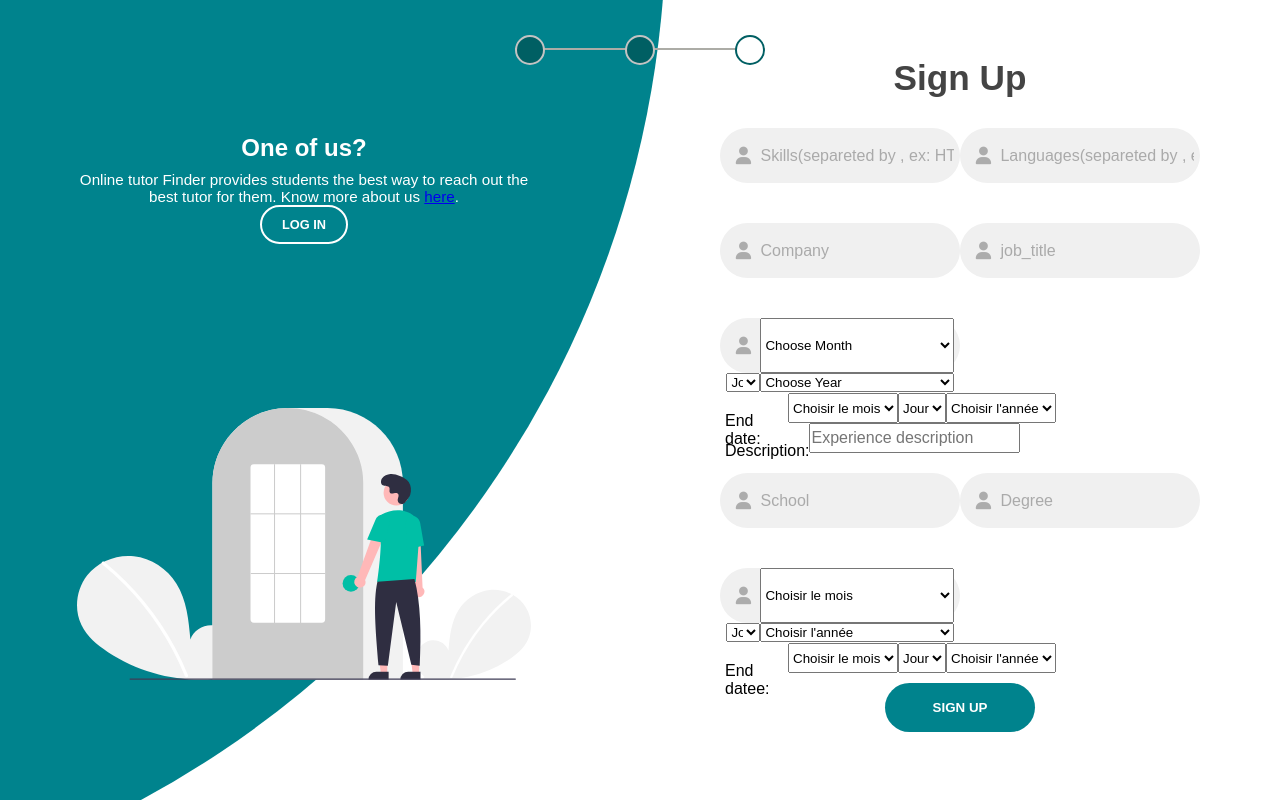
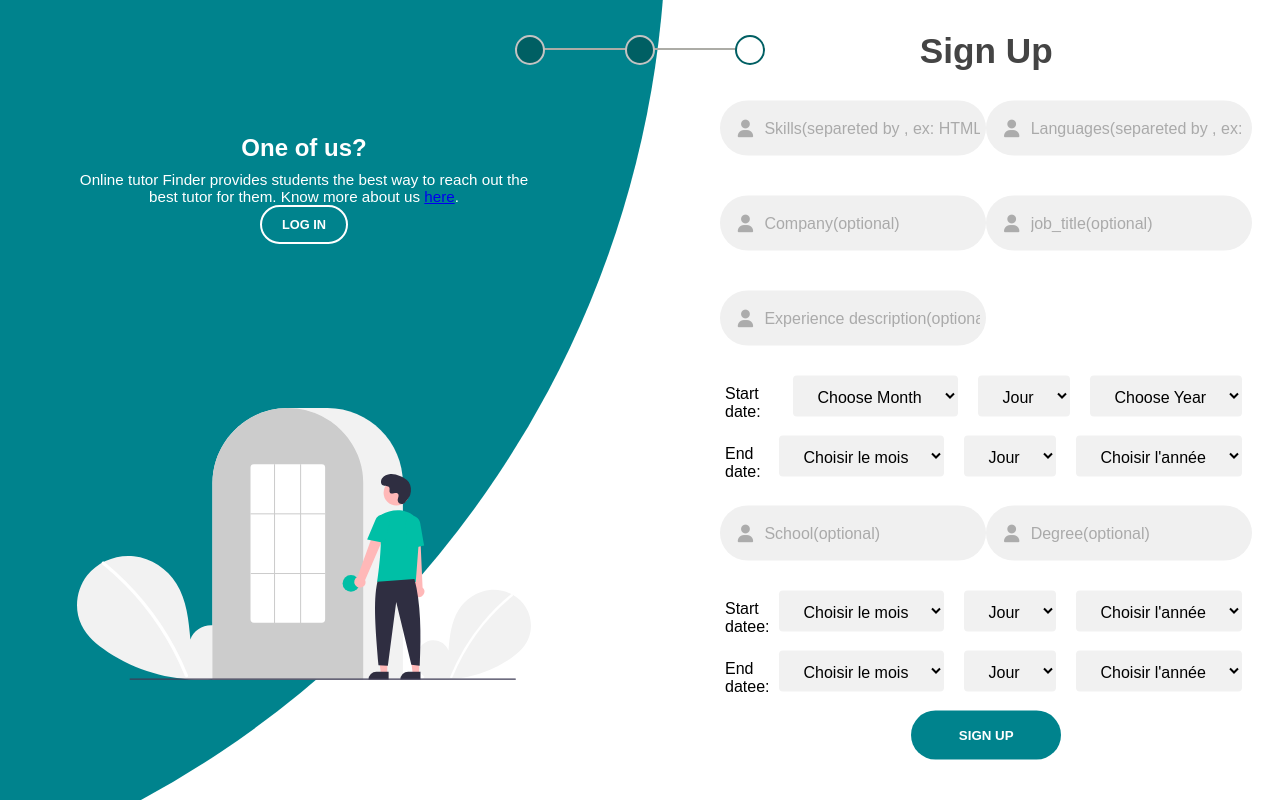
Before and after one commit to aymanerihane/Professional-Networking-Platform, a Django app: page /signUpStud/ in a window 1280 px wide. Run offline with Django 5.2, Linux system fonts and the light colour scheme; some libraries are stand-ins or nearby versions.

Commit message:
final fixing bugs

```diff
--- a/Professional_Networking_Platform/PNP/forms/forms.py
+++ b/Professional_Networking_Platform/PNP/forms/forms.py
@@ -27,8 +27,8 @@
 
 # signUp3
 class CVForm(forms.ModelForm):
-    company = forms.CharField(max_length=100, required=False, widget=forms.TextInput(attrs={'placeholder': 'Company'}))
-    job_title = forms.CharField(max_length=100, required=False, widget=forms.TextInput(attrs={'placeholder': 'job_title'}))
+    company = forms.CharField(max_length=100, required=False, widget=forms.TextInput(attrs={'placeholder': 'Company(optional)'}))
+    job_title = forms.CharField(max_length=100, required=False, widget=forms.TextInput(attrs={'placeholder': 'job_title(optional)'}))
     start_date = forms.CharField(required=False,max_length=100,
         widget=MonthYearSelectWidget(
             years=range(1980, 2025),
@@ -43,8 +43,8 @@
         }, empty_label=("Choisir l'année", "Choisir le mois", "Jour")),
 
     )
-    school = forms.CharField(max_length=100, required=False, widget=forms.TextInput(attrs={'placeholder': 'School'}))
-    degree = forms.CharField(max_length=100, required=False, widget=forms.TextInput(attrs={'placeholder': 'Degree'}))
+    school = forms.CharField(max_length=100, required=False, widget=forms.TextInput(attrs={'placeholder': 'School(optional)'}))
+    degree = forms.CharField(max_length=100, required=False, widget=forms.TextInput(attrs={'placeholder': 'Degree(optional)'}))
     start_dateE = forms.CharField(required=False,
         widget=forms.SelectDateWidget(years=range(1980, 2025), months={
             1: 'Janvier', 2: 'Février', 3: 'Mars', 4: 'Avril',
@@ -60,13 +60,13 @@
         }, empty_label=("Choisir l'année", "Choisir le mois", "Jour")),
 
     )
-    description = forms.CharField(max_length=100, required=False, widget=forms.TextInput(attrs={'placeholder': 'Experience description'}))
+    description = forms.CharField(max_length=100, required=False, widget=forms.TextInput(attrs={'placeholder': 'Experience description(optional)'}))
     class Meta:
         model = Cv
-        fields = ['skills', 'languages','company', 'job_title', 'start_date', 'end_date', 'description','school', 'degree', 'start_dateE', 'end_dateE']
+        fields = ['skills', 'languages','company', 'job_title', 'description' ,'start_date', 'end_date','school', 'degree', 'start_dateE', 'end_dateE']
 
         widgets = {
-            'introduction': forms.TextInput(attrs={'placeholder': 'Introduction'}),
+            'introduction': forms.TextInput(attrs={'placeholder': 'Introduction(optional)'}),
             'skills': forms.TextInput(attrs={'placeholder': 'Skills(separeted by , ex: HTML, CSS, JavaScript)'}),
             'languages': forms.TextInput(attrs={'placeholder': 'Languages(separeted by , ex: English, French, Spanish)'}),
         }
--- a/Professional_Networking_Platform/PNP/templates/base.html
+++ b/Professional_Networking_Platform/PNP/templates/base.html
@@ -74,11 +74,11 @@
                     <p>See Your Profile</p>
                     <span>></span>
                 </a>
-                <a href="" class="profile-menu-link">
+                {% comment %} <a href="" class="profile-menu-link">
                     <img src="{% static 'PNP/img/feedback.png' %}">
                     <p>My Requests</p>
                     <span>></span>
-                </a>
+                </a> {% endcomment %}
                 <form class="profile-menu-link" style="display: flex;align-items: center;justify-content: space-between;"  action="{% url 'PNP:logout' %}" method="post" >
                  {% csrf_token %}
                     <img style="width: 35px;" src="{% static 'PNP/img/logout.png' %}">
--- a/Professional_Networking_Platform/PNP/templates/messagePage/message/sideBar/disc.html
+++ b/Professional_Networking_Platform/PNP/templates/messagePage/message/sideBar/disc.html
@@ -42,6 +42,7 @@
                                     <div class="contact roomdusc" data-id="{{ room.room.room_ID }}">
                                         <div class="name roomdusc"data-id="{{ room.room.room_ID }}">
                                         {{particip.user.username}}
+
                                 {% endfor %}
                             {% endif %}
                         </div>
--- a/Professional_Networking_Platform/PNP/templates/messagePage/messagePage.html
+++ b/Professional_Networking_Platform/PNP/templates/messagePage/messagePage.html
@@ -10,7 +10,7 @@
     <link rel="stylesheet" href="{% static 'PNP/css/message.css' %}">
 </head>
 <body>
-    <div class="chat" style="height: 88%;overflow: hidden;">
+    <div class="chat" style="height: 92%;overflow: hidden;">
         {% include './message/sideBar/sideBar.html' %}
         {% include "./message/contentchat/content.html" %}
 
--- a/Professional_Networking_Platform/PNP/templates/profilePage/profile.html
+++ b/Professional_Networking_Platform/PNP/templates/profilePage/profile.html
@@ -36,7 +36,7 @@
     left: 50%;
     transform: translate(-50%, -50%);
     width: 500px;
-    height: 500px;
+    height: 554px;
     padding: 20px;
     background: #f4f4f4;
     border-radius: 10px;
@@ -180,8 +180,8 @@
             {% endif %}
             </div>
             {% endif %}
+        <h2>Posts</h2>
         <div class="profile-description" id="postDesc">
-        <h2>Posts</h2>
         {% include './Post.html' %}
         </div>
         <div id="modifie">
@@ -197,7 +197,7 @@
                 {% if request_recived %}
                     {% for req in request_recived %}
                     <div class="sidebar-people-row">
-                        <img src="{{req.sender.photo_profile}}">
+                        <img src="{{req.sender.photo_profile.url}}">
                         <div>
                             <h2>{{req.sender.user.username}}</h2>
                             <p>{{req.sender.introduction}}</p>
--- a/Professional_Networking_Platform/PNP/templates/registration/signUpStud.html
+++ b/Professional_Networking_Platform/PNP/templates/registration/signUpStud.html
@@ -12,6 +12,19 @@
   ></script>
   <link rel="stylesheet" href="{% static 'PNP/css/login.css' %}" />
   <title>Sign Up</title>
+  <style>
+  select {
+  padding: 12px 20px;
+  margin: 8px 0;
+  box-sizing: border-box;
+  border: none;
+  border-radius: 4px;
+  background-color: #f1f1f1;
+  font-size: 16px;
+  height: 41px;
+  margin: 10px;
+}
+  </style>
 
  </head>
 
@@ -34,8 +47,8 @@
       <h2 class="title">Sign Up</h2>
     <div style="display: flex;width: 100%;flex-wrap: wrap;flex-direction: row;">
         {% for fields in form %}
-            {% if forloop.counter == 6 or forloop.counter == 7 or forloop.counter == 11 or forloop.counter == 12 %}
-                <div  style="width: 70%;display:flex;height: 30px">
+            {% if forloop.counter == 6 or forloop.counter == 7 or forloop.counter == 10 or forloop.counter == 11 %}
+                <div  style="width: 100%;display:flex;height: 50px;margin-bottom:10px">
                 <p style="margin-top: 19px;margin-left:5px">{{fields.label_tag}}</p>
             {% else %}
                 <div class="input-field" style="width: 50%">
--- a/Professional_Networking_Platform/PNP/views.py
+++ b/Professional_Networking_Platform/PNP/views.py
@@ -325,7 +325,7 @@
                 pnp_user.Visibility = form.cleaned_data['Visibility']
                 pnp_user.save()
                 user.save()
-                return redirect('PNP:profile', username=request.user.username)
+                return redirect('PNP:profile', request.user.username)
         else:
             if request.session.get('error') is not None:
                 error = request.session.get('error')
@@ -473,13 +473,13 @@
     userInfo = User.objects.get(user_id=userID)
     # get all rooms that i am a participents in it
     rooms = Room.objects.filter(participent=userInfo)
+    print(rooms)
 
     room_with_participent=[{
         'room': room,
         'participent': room.participent.all().exclude(user_id=userID),
         'lastmessage': Message.objects.filter(room=room).last(),
     } for room in rooms]
-    part = []
 
     context = {
         'rooms': room_with_participent,
@@ -522,6 +522,7 @@
             return redirect('PNP:messaging')
     else:
         participents = []
+        participent1=[]
         user = User.objects.get(user_id=request.user.id)  # Get the current user
         part = user.friends.all().exclude(user_id=request.user.id)  # Get all friends of the user
         rooms = Room.objects.annotate(participent_count=Count('participent')).filter(participent_count__lt=2)
@@ -531,10 +532,15 @@
                 participents.append(p)
         participent_ids = [p.id for p in participents]
 
+        for p in part:
+            if not rooms.filter(participent=p).exists():  # Check if the friend is a participant in any of these rooms
+                participent1.append(p)
+        participent_ids1 = [p.id for p in participent1]
+
 
         if type == 1:
             form = DuscForm()
-            form.fields['participent'].queryset = User.objects.filter(id__in=participent_ids)
+            form.fields['participent'].queryset = User.objects.filter(id__in=participent_ids1)
         elif type == 2:
             form = RoomForm()
             # get all rooms that participents is under 2 users
@@ -600,6 +606,7 @@
 def quitterRoom(request, id):
     room = Room.objects.get(pk=id)
     user = User.objects.get(user_id=request.user.id)
+    print(user,room)
     room.remove_participent(user)
     if room.participent.count() == 0:
         room.delete()
@@ -632,20 +639,27 @@
     userID = request.user.id
     userInfo = User.objects.get(user_id=userID)
     users = auth_user.objects.filter(username__startswith=roomname)
-    pnpusers = User.objects.filter(user_id__in=users).all()
-    rooms = Room.objects.filter(participent__in=pnpusers.values_list('id', flat=True))
+    pnpusers = User.objects.filter(user_id__in=users).all().exclude(user_id=userID)
+    roomss = set()
+    rooms = Room.objects.filter(Q(participent__in=pnpusers.values_list('id', flat=True)) | Q(name__startswith=roomname))
+    # filter those rooms by if tey contain me and have more than 2 participent
+    for room in rooms:
+        if room.participent.count() ==2 and room.participent.filter(user_id=userID).exists():
+            roomss.add(room)
+        elif room.name is not None and room.participent.filter(user_id=userID).exists():
+            roomss.add(room)
+
     print(rooms)
     if roomname == 'x212x':
 
         # get all rooms that i am a participents in it
-        rooms= Room.objects.filter(participent=userInfo)
-        print(rooms)
+        roomss= Room.objects.filter(participent=userInfo)
 
     rooms_with_participent=[{
         'room': room,
         'participent': room.participent.all().exclude(user_id=userID),
         'lastmessage': Message.objects.filter(room=room).last(),
-    } for room in rooms]
+    } for room in roomss]
 
 
     return render(request,'messagePage/message/sideBar/disc.html' , {'rooms': rooms_with_participent})
```
Also changed, not shown: Professional_Networking_Platform/PNP/templates/registration/signUp2.html (+17 -2 lines), Professional_Networking_Platform/db.sqlite3, 1 other file.
